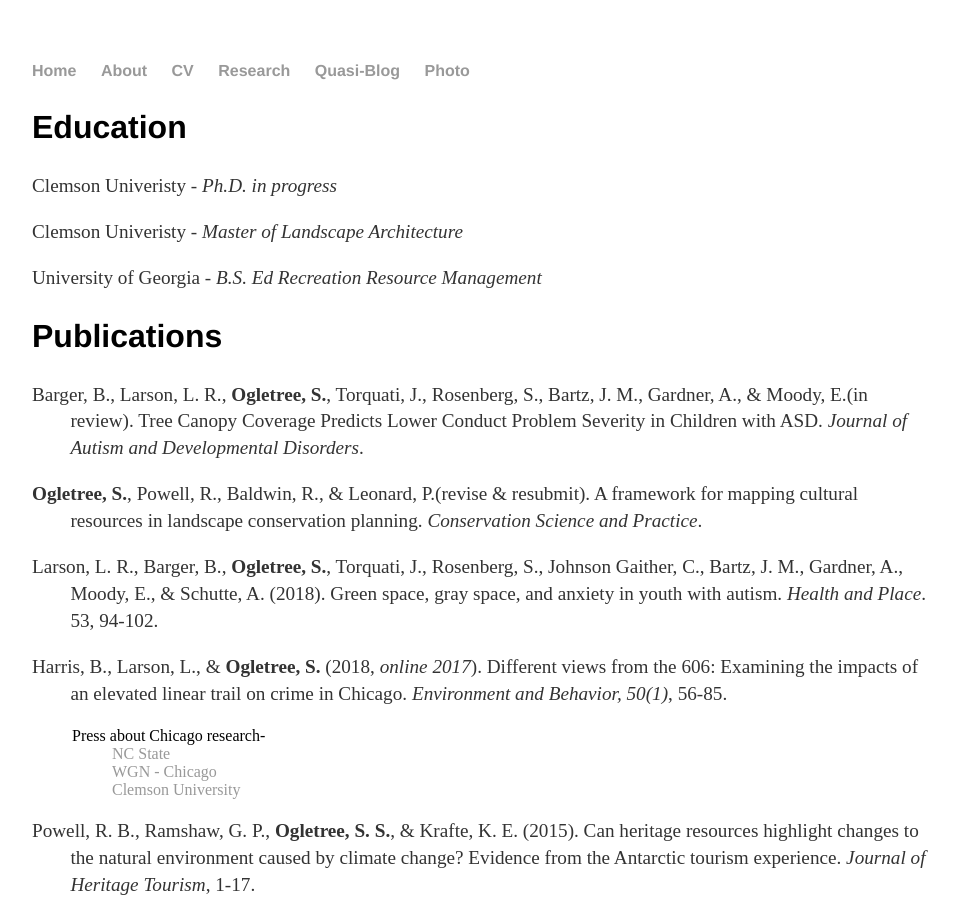
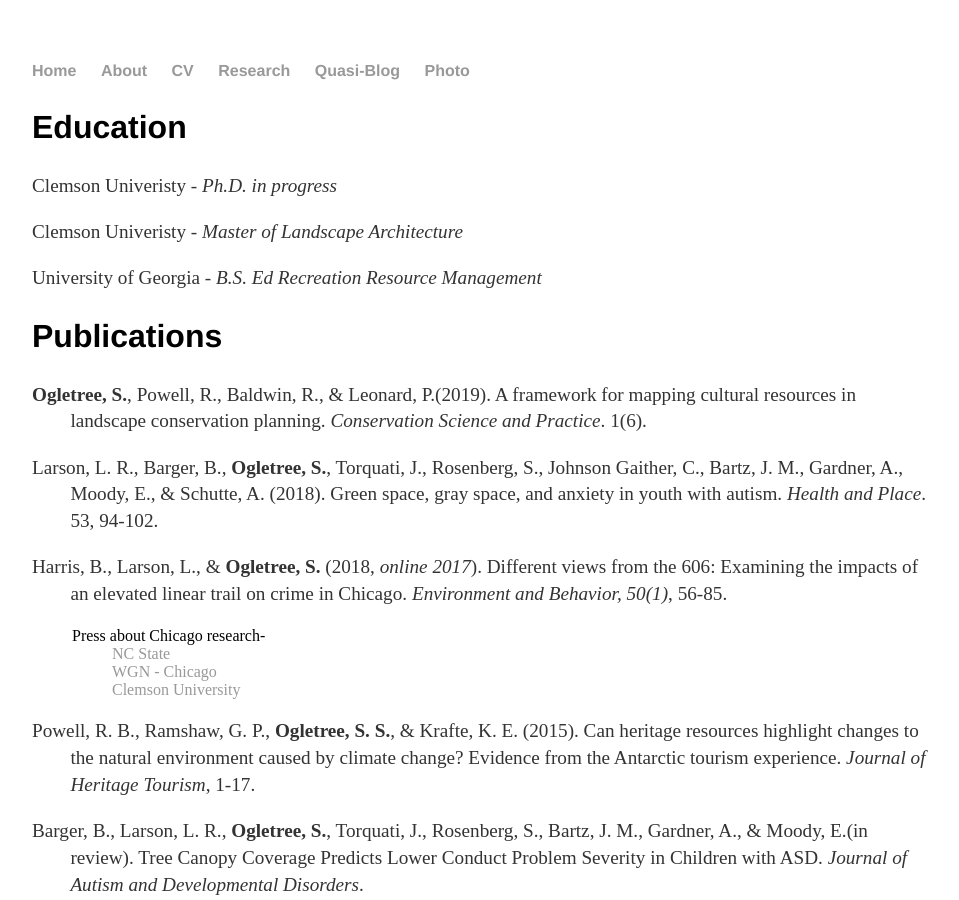
Before and after one commit to scottogletree/ogletrees.github.io, a Jekyll site: the page built from cv/index.html, in a window 1280 px wide and 900 px high. Shown: the whole window, without its empty margins (160-1119 px from the left). Built offline with Jekyll 4.4.1, drawn with Linux system fonts in a browser that asks for light colours; some of the changed lines change nothing that is shown; some of the changed text lies outside the part shown.

Commit message:
Update index.html

```diff
--- a/cv/index.html
+++ b/cv/index.html
@@ -21,8 +21,8 @@ title: CV of S Ogletree
 		<h2>Publications</h2>
 		<style> p{margin-left: 2em;text-indent: -2em;}</style>
 
-		<p>Barger, B., Larson, L. R., <strong>Ogletree, S.</strong>, Torquati, J., Rosenberg, S., Bartz, J. M., Gardner, A., & Moody, E.(in review). Tree Canopy Coverage Predicts Lower Conduct Problem Severity in Children with ASD. <em>Journal of Autism and Developmental Disorders</em>.</p>
-		<p><strong>Ogletree, S.</strong>, Powell, R., Baldwin, R., & Leonard, P.(revise & resubmit). A framework for mapping cultural resources in landscape conservation planning. <em>Conservation Science and Practice</em>.</p>
+
+		<p><strong>Ogletree, S.</strong>, Powell, R., Baldwin, R., & Leonard, P.(2019). A framework for mapping cultural resources in landscape conservation planning. <em>Conservation Science and Practice</em>. 1(6).</p>
 			<p>Larson, L. R., Barger, B., <strong>Ogletree, S.</strong>, Torquati, J., Rosenberg, S., Johnson Gaither, C., Bartz, J. M., Gardner, A., Moody, E., & Schutte, A. (2018). Green space, gray space, and anxiety in youth with autism. <em>Health and Place</em>. 53, 94-102.</p>
 
 		<p>Harris, B., Larson, L., & <strong>Ogletree, S.</strong> (2018, <em> online 2017</em>). Different views from the 606: Examining the impacts of an elevated linear trail on crime in Chicago. <em>Environment and Behavior, 50(1)</em>, 56-85.</p>
@@ -35,7 +35,7 @@ title: CV of S Ogletree
 				</dl>
 		</blockquote>
 			<p>Powell, R. B., Ramshaw, G. P., <strong>Ogletree, S. S.</strong>, & Krafte, K. E. (2015). Can heritage resources highlight changes to the natural environment caused by climate change? Evidence from the Antarctic tourism experience. <em>Journal of Heritage Tourism</em>, 1-17.</p>
-
+			<p>Barger, B., Larson, L. R., <strong>Ogletree, S.</strong>, Torquati, J., Rosenberg, S., Bartz, J. M., Gardner, A., & Moody, E.(in review). Tree Canopy Coverage Predicts Lower Conduct Problem Severity in Children with ASD. <em>Journal of Autism and Developmental Disorders</em>.</p>
 		<h2>Conference Presentations</h2>
 		<p><b>Ogletree, S. S.</b>, Nyakabwa, I., Dudley, K. (2017, April). <em>Find your park online: An analysis of social media and the National Park Service Centennial</em>. George Wright Society Conference. Norfolk, VA.</p>
 		<p><b>Ogletree, S. S.</b>, Chancellor, H. C., Chen, L. (2016, October). <em>Mountain bike deserts: A spatial analysis of US mountain bike trail data</em>. International Adventure Conference. Tralee, Ireland.</p>
@@ -59,9 +59,9 @@ title: CV of S Ogletree
 		<p><b>Ogletree, S.</b>, Powell, R. B. (2015). <em>Mapping cultural resources: A framework for incorporating cultural resources in conservation planning</em>. Prepared for the Appalachian Landscape Conservation Cooperative.</p>
 
 		<h2>Other</h2>
-		<p><em>French Broad River Paddle Trail: Blueway planning and design in Western North Carolina</em> - Spring 2011 - Terminal Project in conjunction with RiverLink, Asheville, NC.</p>
+				<p><em> Can Parks Help Cities Prevent Crime?<em> , <a href="https://theconversation.com/can-parks-help-cities-fight-crime-118322" target="_blank">The Conversation</a>, published June 25, 2019.</p>
 		<p>Data and spatial analysis of pedestrian and bicycle crashes in South Carolina, with Palmetto Cycling Colation. 2015 - 2016</p>
-
+				<p><em>French Broad River Paddle Trail: Blueway planning and design in Western North Carolina</em> - Spring 2011 - Terminal Project in conjunction with RiverLink, Asheville, NC.</p>
 		<!-- <h2>Other</h2> -->
 		<h2>Employment</h2>
 		<ul>
```
